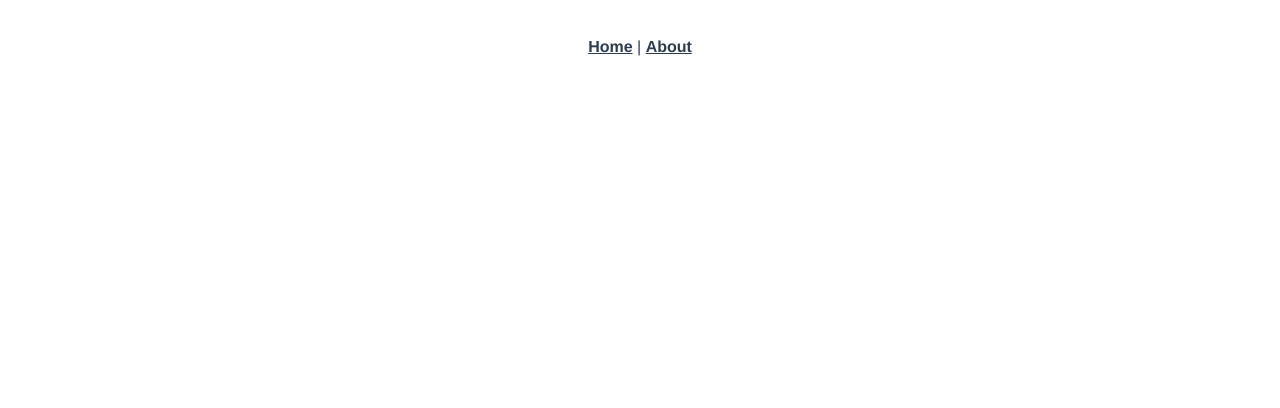
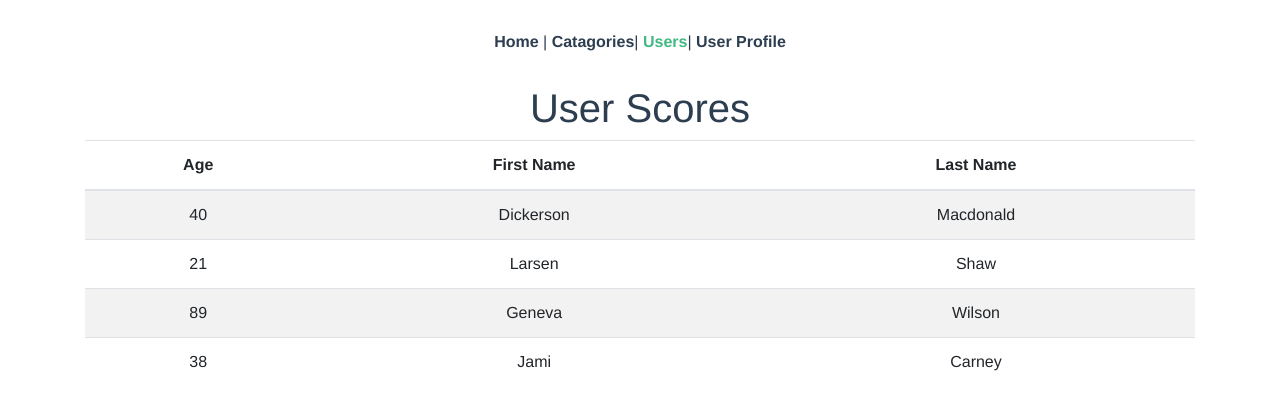
Before and after one commit to brandonhobrien/trivia, a Vue app in the folder trivia_app/: page /Users in a window 1280 px wide. Shown: the top 408 px of the page. Built offline with nearby package versions, Linux system fonts and the light colour scheme.

Commit message:
BootStrap linked. 3 Main pages added to router

```diff
--- a/trivia_app/package.json
+++ b/trivia_app/package.json
@@ -8,6 +8,7 @@
     "lint": "vue-cli-service lint"
   },
   "dependencies": {
+    "bootstrap-vue": "^2.20.1",
     "core-js": "^3.6.5",
     "vue": "^2.6.11",
     "vue-router": "^3.2.0",
--- a/trivia_app/src/App.vue
+++ b/trivia_app/src/App.vue
@@ -2,9 +2,13 @@
   <div id="app">
     <div id="nav">
       <router-link to="/">Home</router-link> |
-      <router-link to="/about">About</router-link>
+      <router-link to="/Catagories">Catagories</router-link>|
+      <router-link to="/Users">Users</router-link>|
+      <router-link to="/UserProfile">User Profile</router-link>
     </div>
-    <router-view/>
+    <b-container>
+      <router-view/>
+    </b-container>
   </div>
 </template>
 
--- /dev/null
+++ b/trivia_app/src/data/users.js
@@ -0,0 +1,22 @@
+export default [
+  {
+    age: 40,
+    first_name: 'Dickerson',
+    last_name: 'Macdonald'
+  },
+  {
+    age: 21,
+    first_name: 'Larsen',
+    last_name: 'Shaw'
+  },
+  {
+    age: 89,
+    first_name: 'Geneva',
+    last_name: 'Wilson'
+  },
+  {
+    age: 38,
+    first_name: 'Jami',
+    last_name: 'Carney'
+  }
+]
--- a/trivia_app/src/router/index.js
+++ b/trivia_app/src/router/index.js
@@ -1,6 +1,9 @@
 import Vue from 'vue'
 import VueRouter from 'vue-router'
 import Home from '../views/Home.vue'
+import Catagories from '../views/Catagories.vue'
+import Users from '../views/Users.vue'
+import UserProfile from '../views/UserProfile.vue'
 
 Vue.use(VueRouter)
 
@@ -11,12 +14,19 @@ const routes = [
     component: Home
   },
   {
-    path: '/about',
-    name: 'About',
-    // route level code-splitting
-    // this generates a separate chunk (about.[hash].js) for this route
-    // which is lazy-loaded when the route is visited.
-    component: () => import(/* webpackChunkName: "about" */ '../views/About.vue')
+    path: '/Catagories',
+    name: 'Catagories',
+    component: Catagories
+  },
+  {
+    path: '/Users',
+    name: 'Users',
+    component: Users
+  },
+  {
+    path: '/UserProfile',
+    name: 'UserProfile',
+    component: UserProfile
   }
 ]
 
--- a/trivia_app/src/views/About.vue
+++ /dev/null
@@ -1,5 +0,0 @@
-<template>
-  <div class="about">
-    <h1>This is an about page</h1>
-  </div>
-</template>
--- /dev/null
+++ b/trivia_app/src/views/Catagories.vue
@@ -0,0 +1,5 @@
+<template>
+  <div>
+    <h1> Trivia Catagories </h1>
+  </div>
+</template>
--- a/trivia_app/src/views/Home.vue
+++ b/trivia_app/src/views/Home.vue
@@ -1,18 +1,12 @@
 <template>
   <div class="home">
-    <img alt="Vue logo" src="../assets/logo.png">
-    <HelloWorld msg="Welcome to Your Vue.js App"/>
+    <h1> Trivia Night </h1>
   </div>
 </template>
 
 <script>
-// @ is an alias to /src
-import HelloWorld from '@/components/HelloWorld.vue'
 
 export default {
-  name: 'Home',
-  components: {
-    HelloWorld
-  }
+  name: 'Home'
 }
 </script>
--- /dev/null
+++ b/trivia_app/src/views/UserProfile.vue
@@ -0,0 +1,5 @@
+<template>
+  <div>
+    <h1> User Profile </h1>
+  </div>
+</template>
--- /dev/null
+++ b/trivia_app/src/views/Users.vue
@@ -0,0 +1,18 @@
+<template>
+  <div>
+    <h1> User Scores </h1>
+    <b-table striped hover :items="users"></b-table>
+  </div>
+</template>
+
+<script>
+import users from '@/data/users'
+
+export default {
+  data () {
+    return {
+      users
+    }
+  }
+}
+</script>
```
Also changed, not shown: trivia_app/src/main.js (+9 -0 lines), 2 other files (tests, documents, lock files or other folders).
